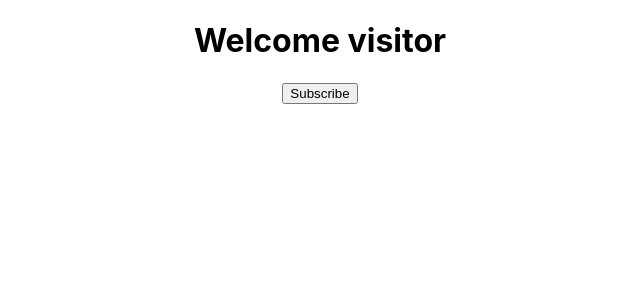
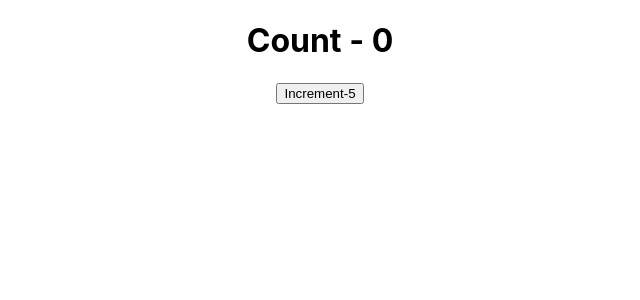
Before and after one commit to pushpendraaaa/learn-reactjs, a React (Create React App) app: page / in a window 1280 px wide. Shown: the top 300 px of the page, without its empty margins (320-960 px from the left). Built offline with nearby package versions, Linux system fonts and the light colour scheme.

Commit message:
Updating State Using (setState)

```diff
--- a/src/App.js
+++ b/src/App.js
@@ -2,12 +2,14 @@
 // import GreetFunctional from "./components/01GreetFunctional";
 // import WelcomeClass from "./components/02WelcomeClass";
 // import WithAndWithoutJsx from "./components/03WithAndWithoutJsx";
-import Message from "./components/04Message";
+// import Message from "./components/04Message";
+import Counter from "./components/05Counter";
 
 function App() {
 	return (
 		<div className="App">
-			<Message />
+			<Counter />
+			{/* <Message /> */}
 			{/* <WelcomeClass name="Bruce" heroName="Batman">
 				This is children props.
 			</WelcomeClass>
--- /dev/null
+++ b/src/components/05Counter.js
@@ -0,0 +1,54 @@
+import React, { Component } from "react";
+
+class Counter extends Component {
+	constructor(props) {
+		super(props);
+
+		this.state = {
+			count: 0,
+		};
+	}
+
+	incrementCount() {
+		// this.state.count = this.state.count + 1; // Never Modify the state directely
+		// this.setState(
+		// 	{
+		// 		count: this.state.count + 1,
+		// 	},
+		// 	() => {
+		// 		console.log("Callback Value = ", this.state.count); // Callback Function, Callback log statement
+		// 	}
+		// );
+
+		this.setState(
+			(prevState, props) => ({
+				count: prevState.count + 1,
+				// count: prevState.count + props.addValue,
+			})
+			// () => {
+			// 	console.log("Callback Value = ", this.state.count); // Callback Function, Callback log statement
+			// }
+		);
+		console.log(this.state.count); // Synchrounus Callback log statement
+	}
+
+	incrementFive() {
+		this.incrementCount();
+		this.incrementCount();
+		this.incrementCount();
+		this.incrementCount();
+		this.incrementCount();
+	}
+
+	render() {
+		return (
+			<div>
+				<h1>Count - {this.state.count}</h1>
+				{/* <button onClick={() => this.incrementCount()}>Increment</button> */}
+				<button onClick={() => this.incrementFive()}>Increment-5</button>
+			</div>
+		);
+	}
+}
+
+export default Counter;
```
